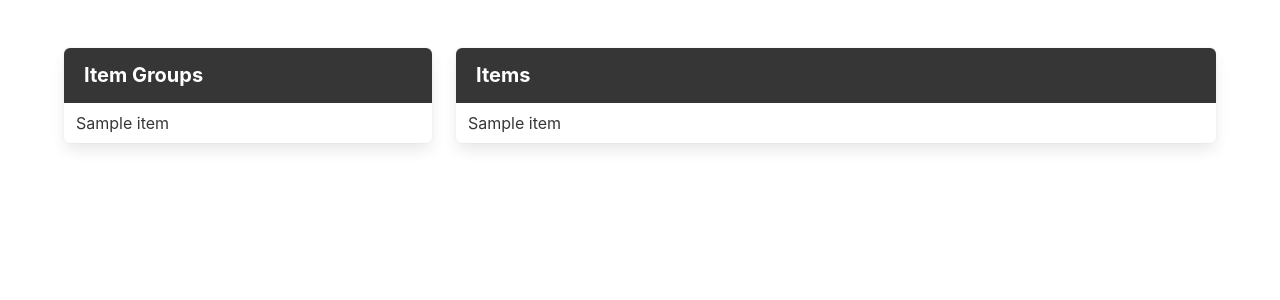
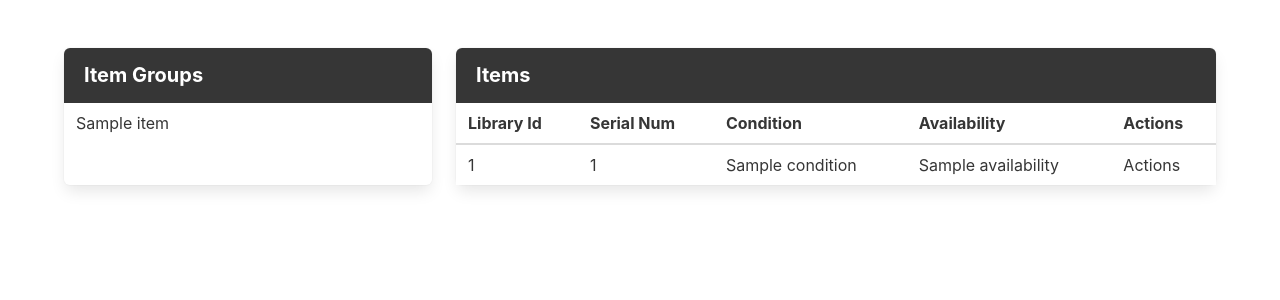
Before and after one commit to NguyenDytrich/BiblioTech, a Django app: template bibliotech/templates/bibliotech/master_inventory.html in a window 1280 px wide. Shown: the part 52-352 px from the top of the page. Run offline with Django 3.2, Linux system fonts and the light colour scheme; tables that the repository leaves empty hold one stand-in row (values such as "Sample post"); the template is opened without the code that fills it: values that come from a table or form of the project are taken from there, most other values are stand-ins (such as "Sample title", 1, 10 or a date in 2020).

Commit message:
table view for item records

```diff
--- a/bibliotech/templates/bibliotech/master_inventory.html
+++ b/bibliotech/templates/bibliotech/master_inventory.html
@@ -29,9 +29,26 @@
 			</div>
 			<div class="panel-body">
 				{% if active_item_set and active %}
+				<table class="table is-fullwidth">
+					<thead>
+						<th>Library Id</th>
+						<th>Serial Num</th>
+						<th>Condition</th>
+						<th>Availability</th>
+						<th>Actions</th>
+					</thead>
+					<tbody>
 					{% for item in active_item_set %}
-					<a class="panel-block">{{ item }}</a>
+					<tr>
+						<td>{{ item.library_id }}</td>
+						<td>{{ item.serial_num }}</td>
+						<td>{{ item.condition }}</td>
+						<td>{{ item.availability }}</td>
+						<td>Actions</td>
+					</tr>
 					{% endfor %}
+					</tbody>
+				</table>
 				{% else %}
 				<div>No ItemGroup selected</div>
 				{% endif %}
```
